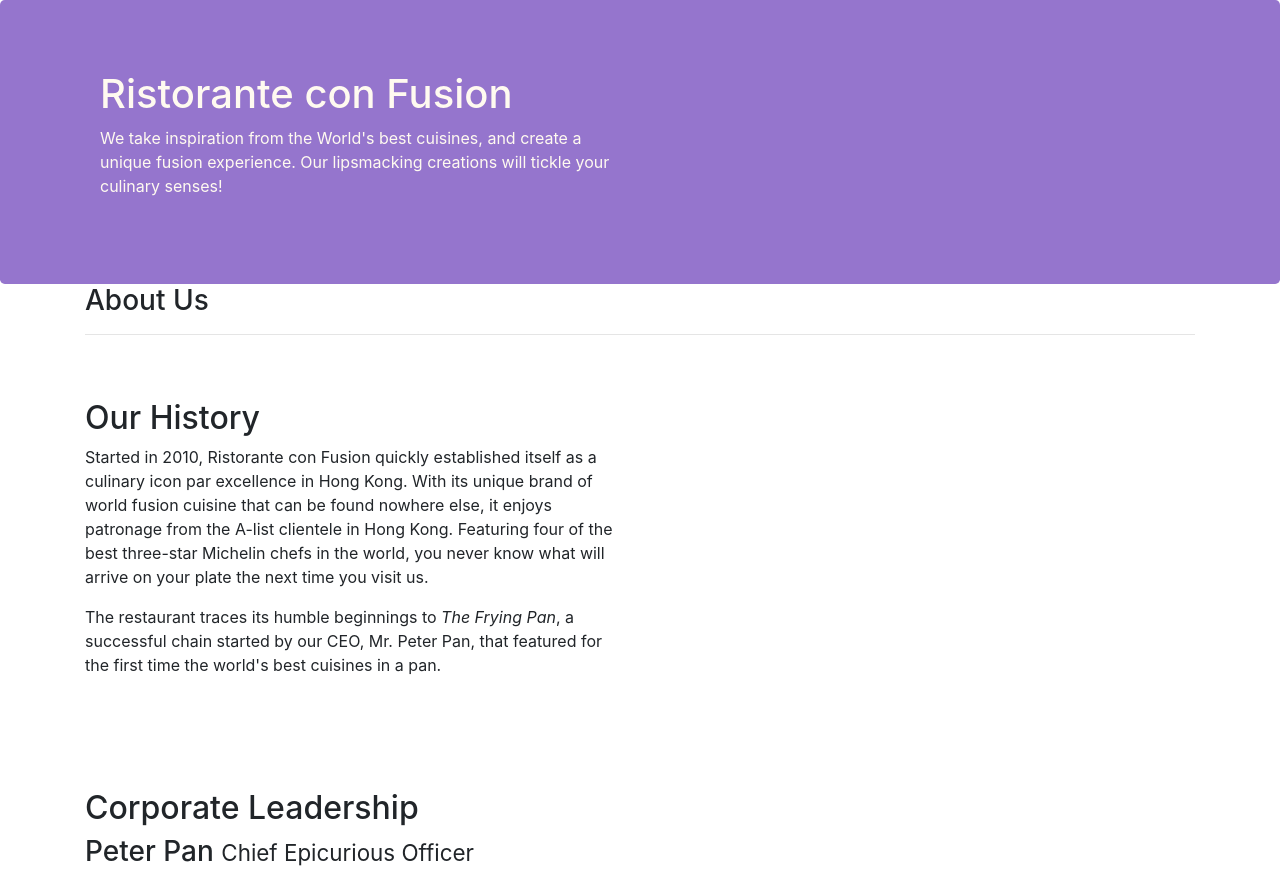
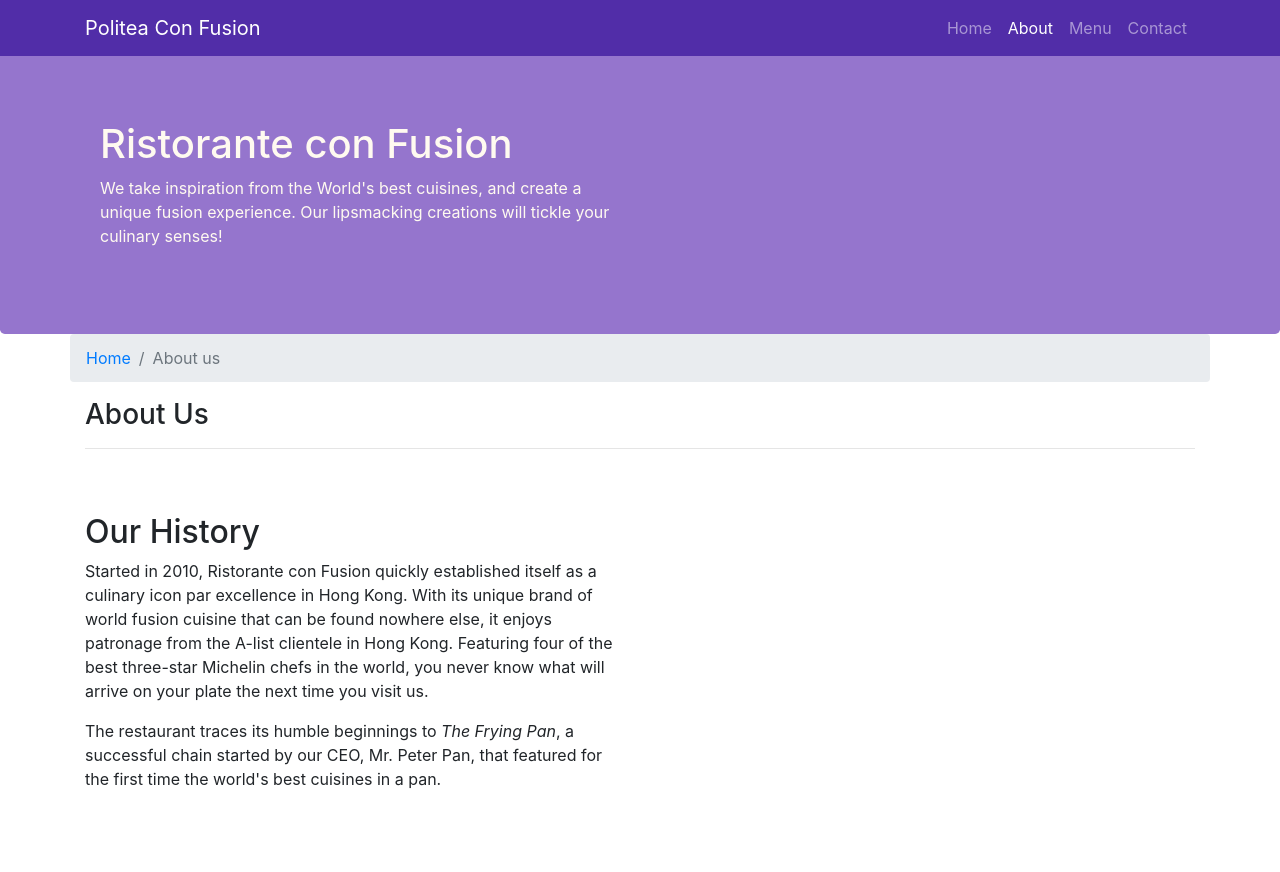
Before and after one commit to BryanChin991/Coursera_bootstrap, a website: page aboutus.html in a window 1280 px wide. Shown: the top 872 px of the page. Drawn offline with nearby package versions, Linux system fonts and the light colour scheme.

Commit message:
navbar and breadcumbs

```diff
--- a/aboutus.html
+++ b/aboutus.html
@@ -20,6 +20,34 @@
   </head>
 
   <body>
+    <nav class="navbar navbar-dark navbar-expand-sm fixed-top">
+      <div class="container text-light">
+        <a class="navbar-brand mr-auto" href="#">Politea Con Fusion</a>
+
+        <div class="collapse navbar-collapse" id="Navbar">
+          <ul class="navbar-nav ml-auto">
+            <li class="nav-item">
+              <a class="nav-link" href="./index.html">Home</a>
+            </li>
+            <li class="nav-item">
+              <a class="nav-link active" href="./aboutus.html">About</a>
+            </li>
+            <li class="nav-item"><a class="nav-link" href="#">Menu</a></li>
+            <li class="nav-item"><a class="nav-link" href="#">Contact</a></li>
+          </ul>
+        </div>
+
+        <button
+          class="navbar-toggler"
+          type="button"
+          data-toggle="collapse"
+          data-target="#Navbar"
+        >
+          <span class="navbar-toggler-icon"></span>
+        </button>
+      </div>
+    </nav>
+
     <header class="jumbotron">
       <div class="container">
         <div class="row row-header">
@@ -38,6 +66,10 @@
 
     <div class="container">
       <div class="row">
+        <ol class="col-12 breadcrumb">
+          <li class="breadcrumb-item"><a href="./index.html">Home</a></li>
+          <li class="breadcrumb-item active">About us</li>
+        </ol>
         <div class="col-12">
           <h3>About Us</h3>
           <hr />
@@ -120,7 +152,7 @@
           <div class="col-4 offset-1 col-sm-2">
             <h5>Links</h5>
             <ul class="list-unstyled">
-              <li><a href="#">Home</a></li>
+              <li><a href="./index.html">Home</a></li>
               <li><a href="#">About</a></li>
               <li><a href="#">Menu</a></li>
               <li><a href="#">Contact</a></li>
--- a/css/styles.css
+++ b/css/styles.css
@@ -34,3 +34,12 @@
   margin: 0px;
   color: #0f0f0f;
 }
+
+body {
+  padding: 50px 0px 0px 0px;
+  z-index: 0;
+}
+
+.navbar-dark {
+  background-color: #512da8;
+}
```
Also changed, not shown: index.html (+30 -2 lines).
